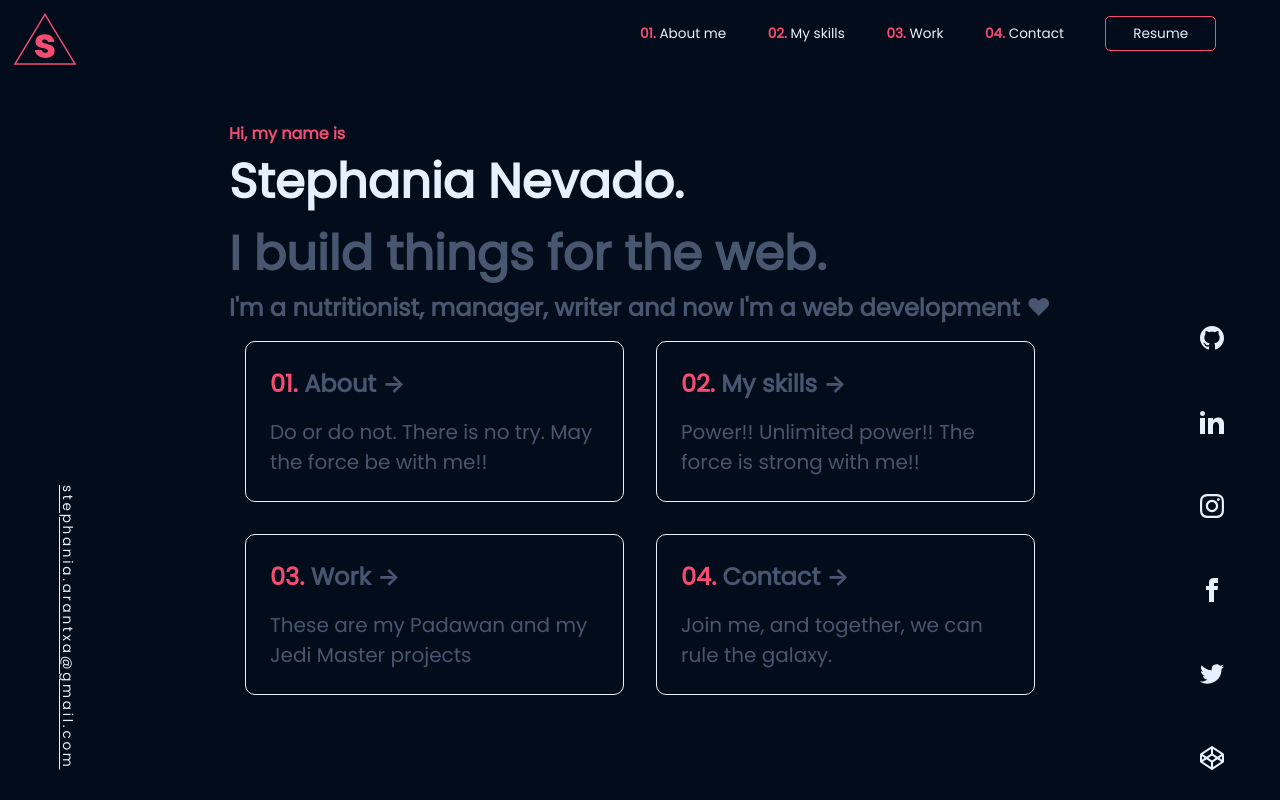
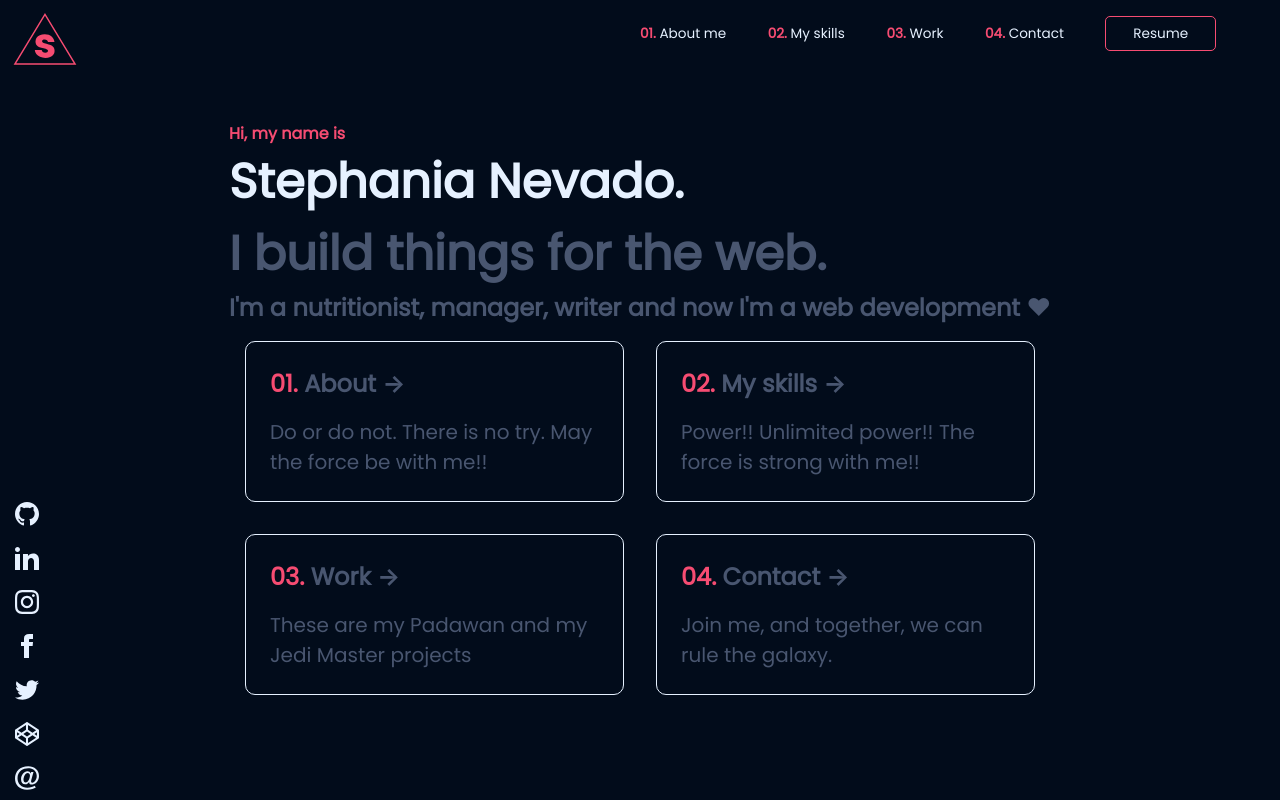
Before and after one commit to stephanianevado/portfolio, a Next.js app: page / in a window 1280 px wide. Built offline with nearby package versions, Linux system fonts and the light colour scheme.

Commit message:
change footer, adding components in Icons and the CV testing  in navbar

```diff
--- a/components/Icons.jsx
+++ b/components/Icons.jsx
@@ -132,3 +132,22 @@ export const CodepenIcon = () => {
     </Svg>
   )
 }
+
+export const EmailIcon = () => {
+  return (
+    <Svg
+      width="24"
+      height="24"
+      viewBox="0 0 24 24"
+      fill="none"
+      xmlns="http://www.w3.org/2000/svg"
+    >
+      <g clipPath="url(#clip0)">
+      <path
+        d="M12.042 23.6481C4.229 23.6481 0 18.7721 0 12.4771C0 5.75005 4.762 0.352051 13.276 0.352051C19.49 0.352051 24 4.39005 24 9.95305C24 18.6651 13.67 20.9651 14.188 15.9951C13.478 17.1031 12.334 18.3491 10.135 18.3491C7.619 18.3491 6.055 16.5071 6.055 13.5421C6.055 9.09805 8.976 5.34305 12.434 5.34305C14.093 5.34305 15.234 6.21905 15.711 7.56405L16.175 5.93205H18.513C18.269 6.76405 16.192 14.4591 16.192 14.4591C15.544 17.1251 17.542 17.1721 19.314 15.7561C22.643 13.1761 22.815 6.42905 18.316 3.61505C13.495 0.724051 2.521 2.51305 2.521 12.3081C2.521 17.9191 6.471 21.6891 12.35 21.6891C15.786 21.6891 17.892 20.7591 19.645 19.7411L20.822 21.4391C19.111 22.4051 16.361 23.6481 12.042 23.6481ZM9.698 9.34305C8.983 10.6831 8.521 12.4191 8.521 13.7671C8.521 17.3771 12.043 17.4001 13.773 14.0061C14.485 12.6121 14.944 10.8351 14.944 9.47705C14.944 6.56005 11.449 6.04305 9.698 9.34305V9.34305Z"
+        fill="#E6F1FF"
+      />
+      </g>
+    </Svg>
+  )
+}
--- a/components/footer-portfolio.js
+++ b/components/footer-portfolio.js
@@ -2,6 +2,7 @@ import styled from 'styled-components'
 import { pink, white } from './colors'
 import {
   CodepenIcon,
+  EmailIcon,
   FacebookIcon,
   GitHubIcon,
   InstagramIcon,
@@ -9,106 +10,58 @@ import {
   TwitterIcon,
 } from './Icons'
 
-const Div = styled.div`
-  .contact-left {
-    position: fixed;
-    width: 40px;
-    bottom: 0px;
-    left: 40px;
-    right: auto;
-    orientation: left;
-    writing-mode: vertical-rl;
-  }
-
-  .contact-right {
-    position: fixed;
-    width: 40px;
-    bottom: 0px;
-    right: 40px;
-    left: auto;
-    orientation: right;
-    writing-mode: vertical-lr;
-  }
-
+const Footer = styled.footer`
   a {
     color: ${white};
-    margin: 20px auto;
-    padding: 10px;
+    margin: 10px;
     letter-spacing: 0.2em;
-    font-family: Poppins, sans-serif;
-    font-size: 0.85rem;
+    font-size: 0.8rem;
   }
 
   a:hover {
     color: ${pink};
   }
 `
-
-const Img = styled.img`
-  vertical-align: middle;
-
-  svg:hover path {
-    fill: ${pink};
-  }
+const Contact = styled.div`
+  position: fixed;
+  width: 2.5rem;
+  bottom: 0px;
+  left: 0px;
+  orientation: left;
+  writing-mode: vertical-rl;
 `
 
 export const FooterPortfolio = () => {
   return (
-    <footer>
-      <Div className="contact-links">
-        <div className="contact-left">
-          <a
-            href="mailto:stephania.arantxa@gmail.com"
-            className="btn contact-details"
-          >
-            stephania.arantxa@gmail.com
-          </a>
-        </div>
-        <div className="contact-right">
-          <a
-            href="https://github.com/stephanianevado"
-            target="_blank"
-            className="btn contact-details"
-          >
+    <Footer>
+      <div>
+        <Contact>
+          <a href="https://github.com/stephanianevado" target="_blank">
             <GitHubIcon />
           </a>
           <a
-            href="https://www.linkedin.com/in/stephanianevado/"
-            target="_blank"
-            className="btn contact-details"
+              href="https://www.linkedin.com/in/stephanianevado/"
+              target="_blank"
           >
             <LinkedinIcon />
           </a>
-          <a
-            href="https://www.instagram.com/stephanianevado/"
-            target="_blank"
-            className="btn contact-details"
-          >
+          <a href="https://www.instagram.com/stephanianevado/" target="_blank">
             <InstagramIcon />
           </a>
-          <a
-            href="https://www.facebook.com/nevadostephania"
-            target="_blank"
-            className="btn contact-details"
-          >
+          <a href="https://www.facebook.com/nevadostephania" target="_blank">
             <FacebookIcon />
           </a>
-          <a
-            href="https://twitter.com/nutrinevado"
-            target="_blank"
-            className="btn contact-details"
-          >
+          <a href="https://twitter.com/nutrinevado" target="_blank">
             <TwitterIcon />
           </a>
-          <a
-            href="https://codepen.io/stephanianevado"
-            target="_blank"
-            className="btn contact-details"
-          >
+          <a href="https://codepen.io/stephanianevado" target="_blank">
             <CodepenIcon />
           </a>
-        </div>
-      </Div>
-    </footer>
+          <a href="mailto:stephania.arantxa@gmail.com" target="_blank">
+            <EmailIcon />
+          </a>
+        </Contact>
+      </div>
+    </Footer>
   )
 }
--- a/components/nav-bar.js
+++ b/components/nav-bar.js
@@ -102,7 +102,7 @@ export const NavBar = () => {
           </Li>
           <Li>
             <Button>
-              <a href="#" target="_blank">
+              <a href="/CV ENGLISH.pdf" target="_blank">
                 Resume
               </a>
             </Button>
```
Also changed, not shown: 1 other file (tests, documents, lock files or other folders).
